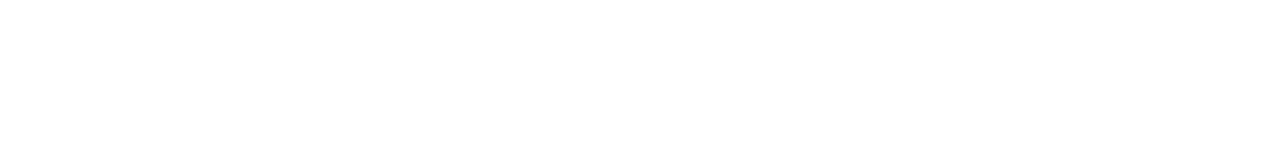
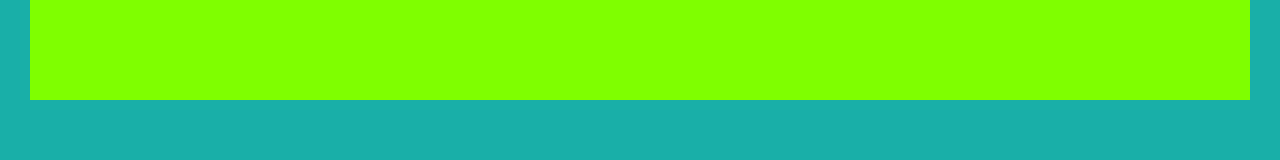
Before and after one commit to eliasfernandesbr/advancedCss, a plain HTML site: page funcaoCalcCss/index4.html in a window 1280 px wide. Drawn offline with Linux system fonts and the light colour scheme.

Commit message:
Função de Cálcular com CSS

```diff
--- a/funcaoCalcCss/index4.html
+++ b/funcaoCalcCss/index4.html
@@ -1,11 +1,16 @@
 <!DOCTYPE html>
 <html lang="en">
-<head>
-    <meta charset="UTF-8">
-    <meta name="viewport" content="width=device-width, initial-scale=1.0">
+  <head>
+    <meta charset="UTF-8" />
+    <meta name="viewport" content="width=device-width, initial-scale=1.0" />
+
+    <link rel="stylesheet" href="/funcaoCalcCss/style4.css" />
     <title>Document</title>
-</head>
-<body>
-
-</body>
+  </head>
+  <body>
+    <div class="container">
+      <div class="primeira"></div>
+      <div class="segunda"></div>
+    </div>
+  </body>
 </html>
--- a/funcaoCalcCss/style4.css
+++ b/funcaoCalcCss/style4.css
@@ -0,0 +1,40 @@
+body{
+    margin: 0;
+    padding: 0;
+    background-color: #19afa8;
+}
+
+.primeira{
+    /* width: 80%; */
+    width: calc(100% - 60px);
+    height: 100px;
+    background-color:#7fff00;
+    margin: auto;
+}
+
+
+/* .container{
+    width: 100%;
+    /* height: 300px; */
+    background-color: #6810bb;
+} */
+
+
+/* .primeira{
+    width: calc(100% - 300px);
+    margin-right: -4px;
+    margin-bottom: -4px;
+    height: 300px;
+    display: inline-block;
+    background-color:#7fff00 ;
+} */
+
+/* .segunda{
+    margin-right: -4px;
+    margin-bottom: -4px;
+    width: 300px;
+    height: 300px;
+    display: inline-block;
+    background-color: #fa6400;
+
+} */
```
